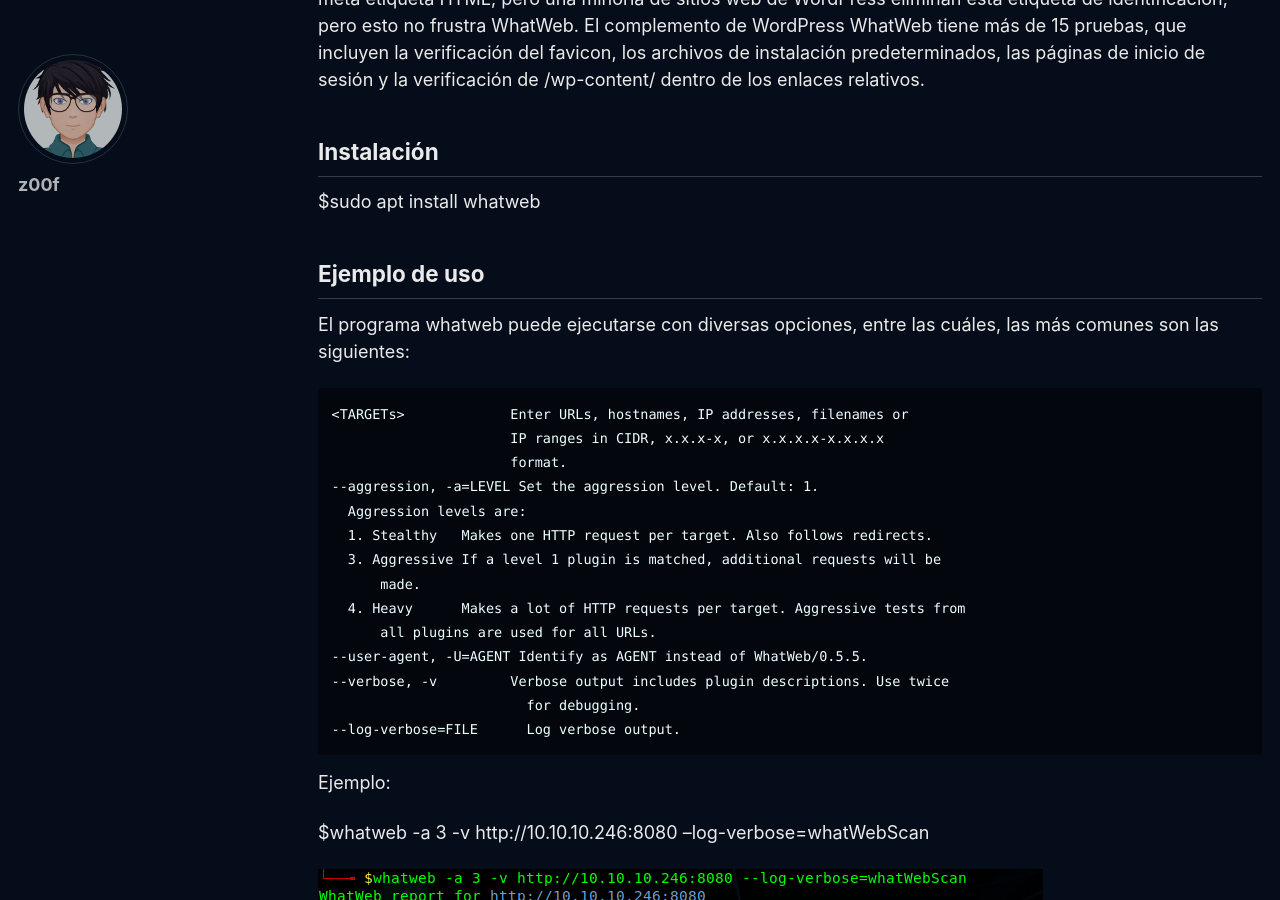
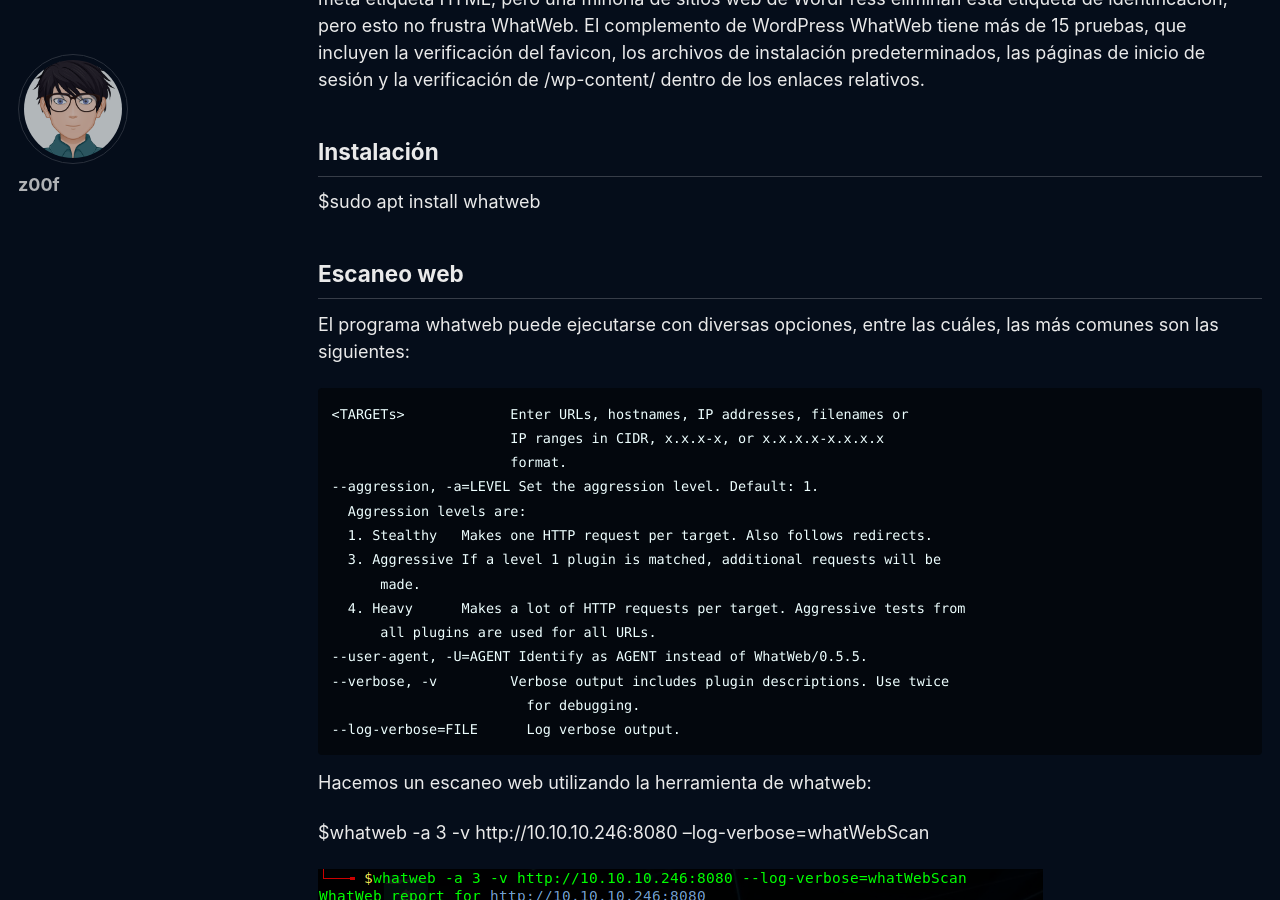
Before and after one commit to z00f/z00f.github.io, a Jekyll site: the page built from _posts/2021-11-10-whatweb.md, in a window 1280 px wide and 900 px high, scrolled down 698 px. Built offline with Jekyll 4.4.1, drawn with Linux system fonts in a browser that asks for light colours; cached includes are drawn as plain includes; a script that is not in the unit is left out.

Commit message:
Update 2021-11-10-whatweb.md

````diff
--- a/_posts/2021-11-10-whatweb.md
+++ b/_posts/2021-11-10-whatweb.md
@@ -23,7 +23,7 @@ La mayoría de los complementos de WhatWeb son completos y reconocen una varieda
 ## Instalación
 $sudo apt install whatweb
 
-## Ejemplo de uso
+## Escaneo web
 El programa whatweb puede ejecutarse con diversas opciones, entre las cuáles, las más comunes son las siguientes:
 
 ```
@@ -43,7 +43,7 @@ El programa whatweb puede ejecutarse con diversas opciones, entre las cuáles, l
 --log-verbose=FILE      Log verbose output.
 ```
 
-Ejemplo:
+Hacemos un escaneo web utilizando la herramienta de whatweb:
 
 $whatweb -a 3 -v http://10.10.10.246:8080 --log-verbose=whatWebScan
 
````
